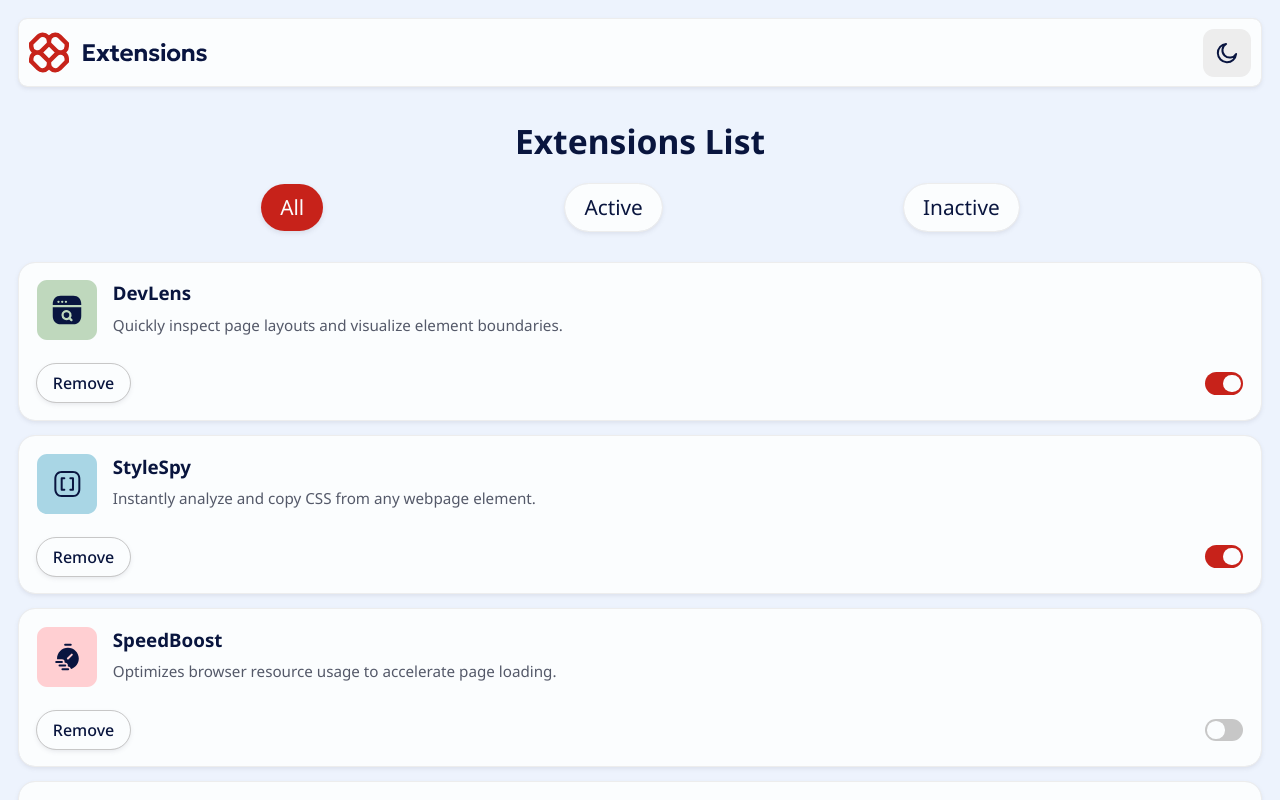
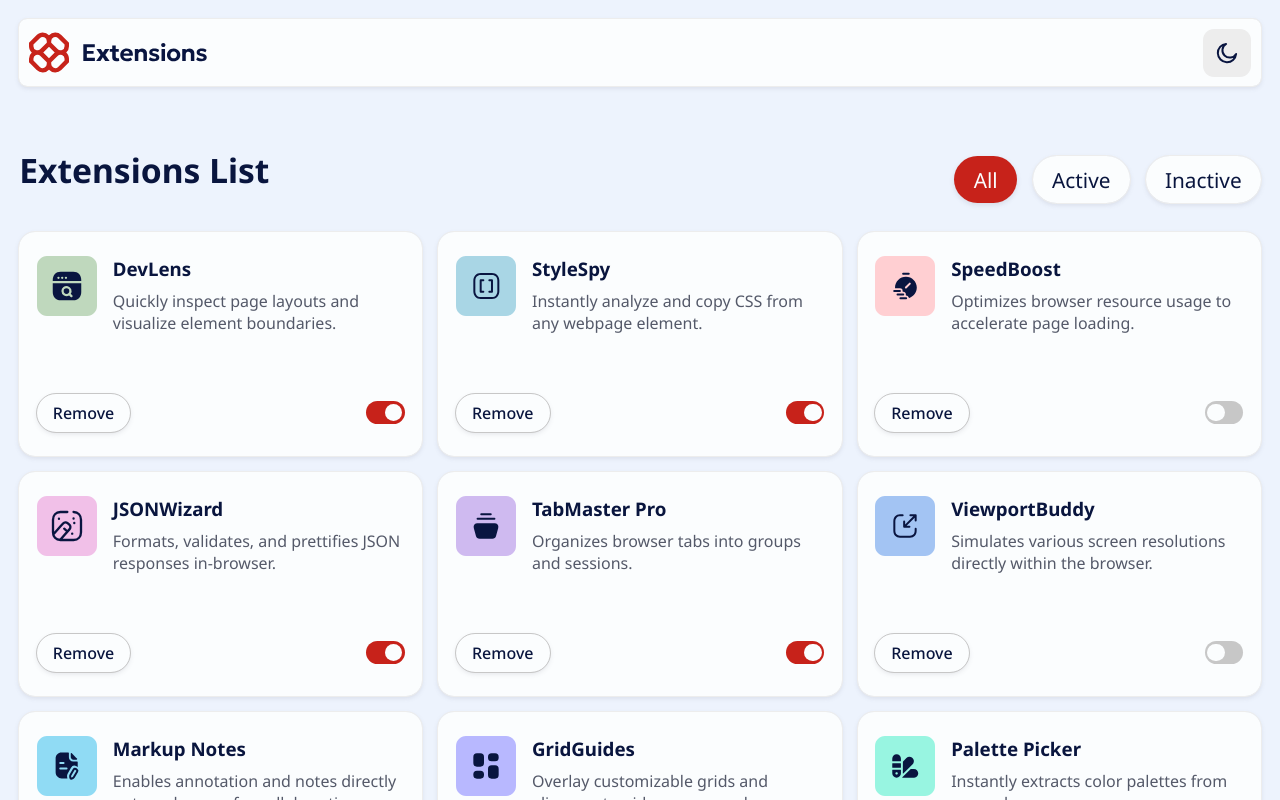
Before and after one commit to Ahtoh1337/browser-extensions-manager-ui-main, a React (Vite) app: page / in a window 1280 px wide. Shown: the top 800 px of the page. Built offline with nearby package versions, Linux system fonts and the light colour scheme.

Commit message:
Add responsive desktop layout

```diff
--- a/src/index.css
+++ b/src/index.css
@@ -54,7 +54,9 @@ body.dark {
 }
 
 .main-container {
-    margin: 1.2rem;
+    margin: auto;
+    padding: 1.2rem;
+    max-width: 1280px;
 }
 
 
@@ -179,6 +181,7 @@ body.dark {
 
 .ext-list {
     display: grid;
+    grid-template-columns: repeat(auto-fill, minmax(320px, 1fr));
     gap: 1rem;
     margin-bottom: 1rem;
 }
@@ -188,6 +191,11 @@ body.dark {
 
     background-color: var(--neutral-0);
     border-radius: 1rem;
+
+    display: flex;
+    flex-direction: column;
+    align-items: stretch;
+    justify-content: space-between;
 }
 
 .dark .extension-panel {
@@ -308,3 +316,30 @@ body.dark {
 .dark .attribution :is(a, a:visited) {
     color: var(--red-400);
 }
+
+@media screen and (min-width: 640px) {
+    .ext-top-bar {
+        flex-direction: row;
+        justify-content: space-between;
+        margin-top: 3.8rem;
+        margin-bottom: 1.2rem;
+    }
+
+    .ext-top-bar__button-list {
+        gap: 1rem;
+    }
+
+    .extension-panel {
+        padding: 1.5rem 1.1rem;
+    }
+
+    .extension-panel__info-container p {
+        font-size: 1rem;
+    }
+}
+
+@media screen and (min-width: 708px) {
+    .extension-panel {
+        min-height: 14rem;
+    }
+}
```
